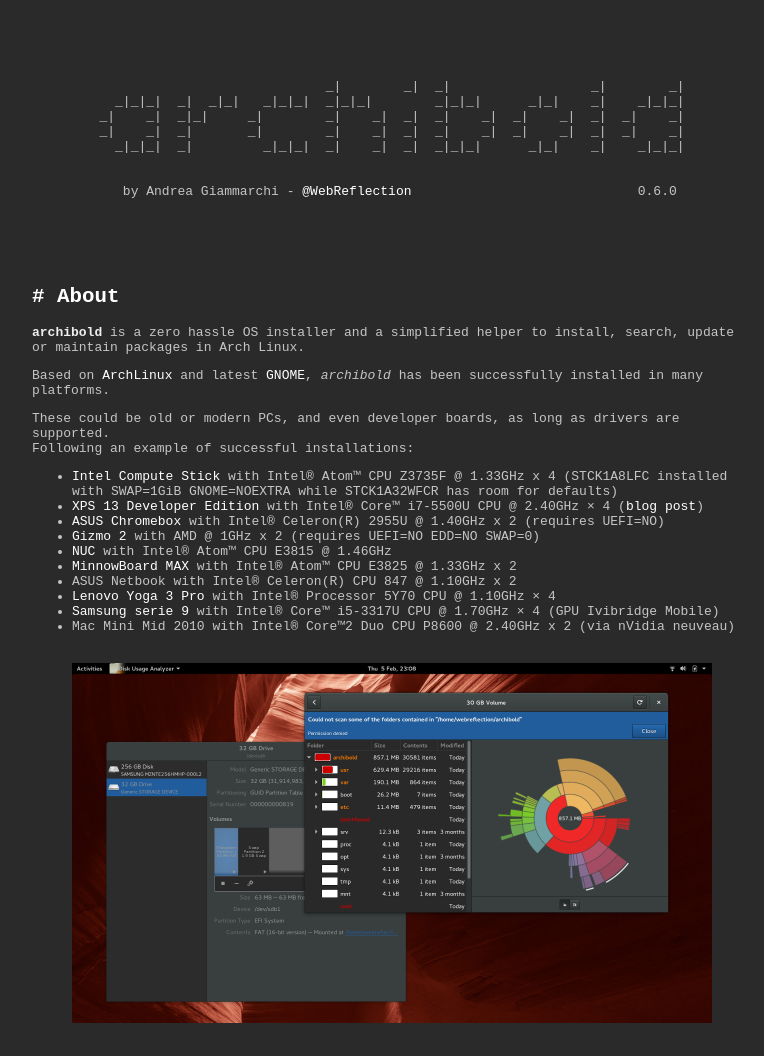
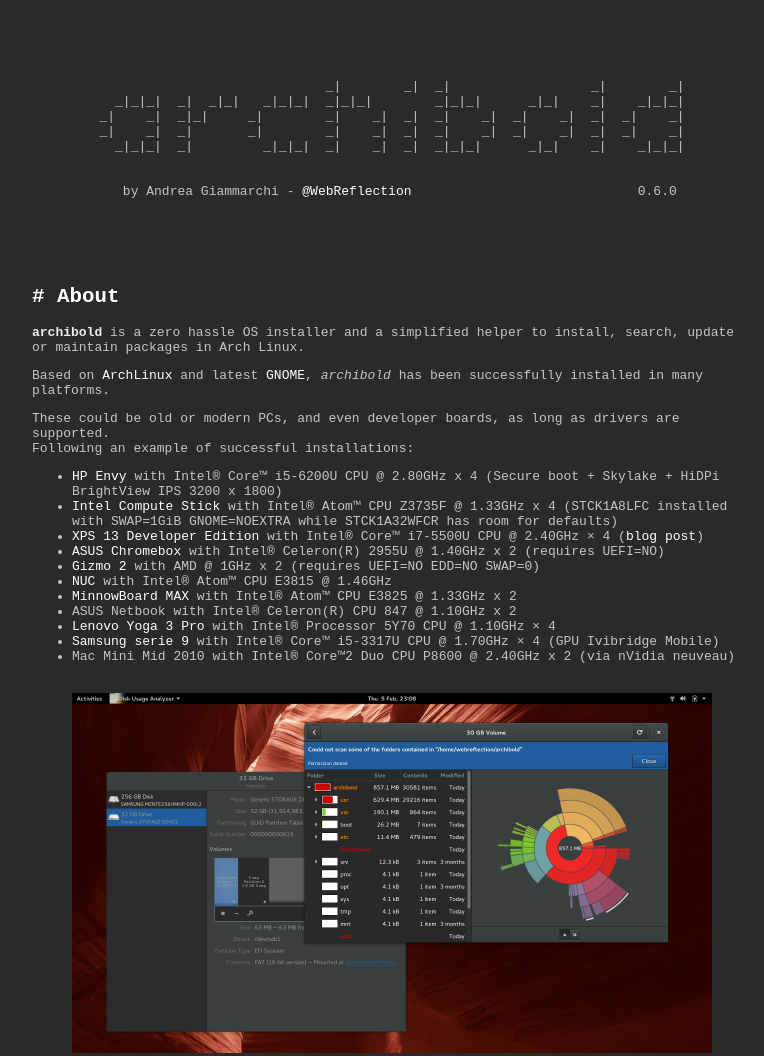
Before and after one commit to WebReflection/archibold.io, a plain HTML site: page index.html in a window 1280 px wide. Shown: the top 1056 px of the page, without its empty margins (248-1012 px from the left). Drawn offline with Linux system fonts and the light colour scheme.

Commit message:
added Skylake HP Envy details

```diff
--- a/index.html
+++ b/index.html
@@ -136,6 +136,7 @@
           Following an example of successful installations:
         </p>
         <ul>
+          <li><a href="http://store.hp.com/us/en/pdp/Laptops/hp-envy---13t%C2%A0laptop-n8r87av-1">HP Envy</a> with Intel® Core™ i5-6200U CPU @ 2.80GHz x 4 (Secure boot + Skylake + HiDPi BrightView IPS 3200 x 1800)</li>
           <li><a href="http://www.intel.com/content/www/us/en/compute-stick/intel-compute-stick.html">Intel Compute Stick</a> with Intel® Atom™ CPU Z3735F @ 1.33GHz x 4 (STCK1A8LFC installed with SWAP=1GiB GNOME=NOEXTRA while STCK1A32WFCR has room for defaults)</li>
           <li><a href="http://www.dell.com/uk/business/p/xps-13-linux/pd">XPS 13 Developer Edition</a> with Intel® Core™ i7-5500U CPU @ 2.40GHz × 4 (<a href="http://webreflection.blogspot.co.uk/2015/07/archlinux-uefi-and-dell-xps-2015.html">blog post</a>)</li>
           <li><a href="http://www.asus.com/uk/event/2015/Chromebook/#chromebox">ASUS Chromebox</a> with Intel® Celeron(R) 2955U @ 1.40GHz x 2 (requires UEFI=NO)</li>
```
